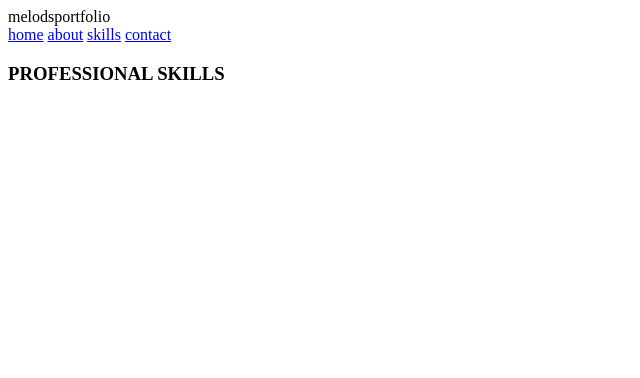
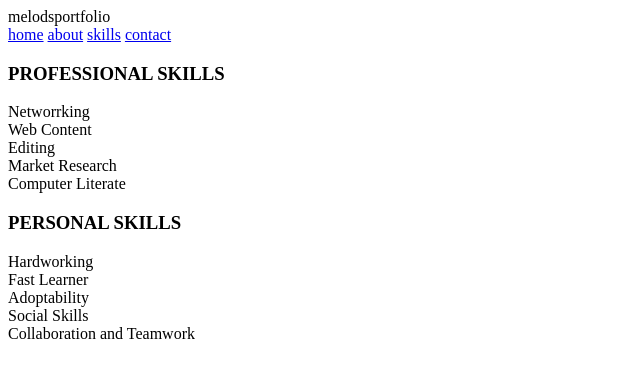
Before and after one commit to me10die/My_portfolio, a Django app: page //skills in a window 1280 px wide. Shown: the top 378 px of the page, without its empty margins (0-640 px from the left). Run offline with Django 5.2, Linux system fonts and the light colour scheme.

Commit message:
skills page

```diff
--- a/melods/templates/pages/skills.html
+++ b/melods/templates/pages/skills.html
@@ -3,6 +3,11 @@
 
 <div>
     <h3>PROFESSIONAL SKILLS</h3>
+    <p>Networrking <br>Web Content <br>Editing <br>Market Research <br>Computer Literate</p>
+    <p></p>
+    <p></p>
+    <h3>PERSONAL SKILLS</h3>
+    <p>Hardworking <br>Fast Learner <br>Adoptability <br>Social Skills <br>Collaboration and Teamwork</p>
 </div>
 
 {% endblock content %}
```
